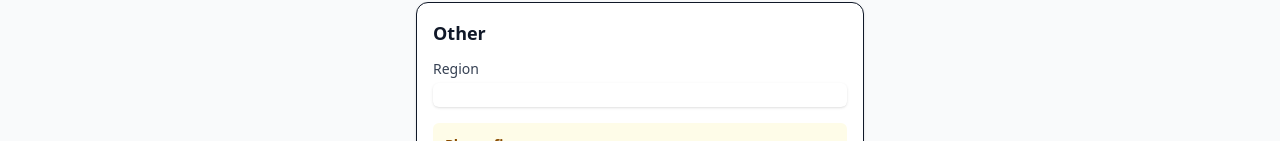
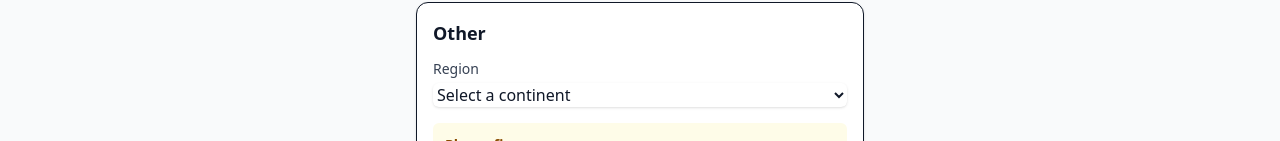
Before and after one commit to nas0404/TheLittleThings, a React (Vite) app in the folder frontend/: page /register in a window 1280 px wide. Shown: the part 659-800 px from the top of the page. Built offline with nearby package versions, Linux system fonts and the light colour scheme.

Commit message:
fix issues with registration page

```diff
--- a/frontend/src/api/http.ts
+++ b/frontend/src/api/http.ts
@@ -22,7 +22,7 @@ export async function http<T>(path: string, init?: RequestInit): Promise<T> {
     ...(token ? { Authorization: `Bearer ${token}` } : {}), //This is being used in postman for testing
   };
   // Make the fetch call to the API
-  const res = await fetch(path.startsWith("/api") ? path : `/api${path}`, {
+  const res = await fetch(path.startsWith("/api") ? `http://localhost:8080${path}` : `http://localhost:8080/api${path}`, {
     ...init,
     headers,
   });
@@ -36,5 +36,16 @@ export async function http<T>(path: string, init?: RequestInit): Promise<T> {
     const message = details?.message || text || res.statusText;
     throw new ApiError(res.status, message, details);
   }
-  return text ? (JSON.parse(text) as T) : (undefined as T);
+
+  // For successful responses, only parse as JSON if there's content and it looks like JSON
+  if (!text) {
+    return undefined as T;
+  }
+
+  try {
+    return JSON.parse(text) as T;
+  } catch {
+    // If JSON parsing fails, return the text as is (for plain text responses)
+    return text as T;
+  }
 }
--- a/frontend/src/pages/Register.tsx
+++ b/frontend/src/pages/Register.tsx
@@ -1,5 +1,4 @@
 import { useMemo, useState } from "react";
-import { useNavigate } from "react-router-dom";
 import Button from "../components/buttons/Button";
 import { UserAPI } from "../api/users";
 import { ApiError } from "../api/http";
@@ -27,7 +26,6 @@ const calcAge = (isoDate: string) => {
 };
 
 export default function Register() {
-  const navigate = useNavigate();
   const [form, setForm] = useState<RegisterForm>({
     username: "",
     email: "",
@@ -67,12 +65,18 @@ export default function Register() {
       const data = await UserAPI.register({
         username: form.username,
         email: form.email,
-        password: form.password
+        password: form.password,
+        firstName: form.firstName,
+        lastName: form.lastName,
+        dob: form.dob,
+        gender: form.gender,
+        region: form.region
       });
 
       localStorage.setItem('token', data.token);
-      localStorage.setItem('username', data.user.username);
-      navigate("/home");
+      localStorage.setItem('username', data.username);
+      // Navigate to home and refresh the page
+      window.location.href = "/home";
     } catch (error) {
       if (error instanceof ApiError) {
         setServerError(error.message || 'Registration failed');
@@ -162,11 +166,20 @@ export default function Register() {
           <div className="rounded-xl border bg-white p-4 shadow-sm">
             <h3 className="text-lg font-semibold mb-3">Other</h3>
             <Field label="Region" id="region">
-              <input
-                id="region" name="region" type="text" required
+              <select
+                id="region" name="region" required
                 className="mt-1 w-full rounded-md border-gray-300 shadow-sm focus:border-blue-500 focus:ring-blue-500"
                 value={form.region} onChange={onChange}
-              />
+              >
+                <option value="">Select a continent</option>
+                <option value="Africa">Africa</option>
+                <option value="Antarctica">Antarctica</option>
+                <option value="Asia">Asia</option>
+                <option value="Europe">Europe</option>
+                <option value="North America">North America</option>
+                <option value="Oceania">Oceania</option>
+                <option value="South America">South America</option>
+              </select>
             </Field>
 
             <div className="mt-4">
--- a/frontend/src/pages/SignIn.tsx
+++ b/frontend/src/pages/SignIn.tsx
@@ -1,13 +1,11 @@
 import { useState } from 'react';
-import { useNavigate } from 'react-router-dom';
 import Button from '../components/buttons/Button';
 import { UserAPI } from '../api/users';
 import { ApiError } from '../api/http';
 
 export default function SignIn() {
-	const [form, setForm] = useState({ username: '', password: '' });
+	const [form, setForm] = useState({ usernameOrEmail: '', password: '' });
 	const [error, setError] = useState<string | null>(null);
-	const navigate = useNavigate();
 
 	const onChange = (e: React.ChangeEvent<HTMLInputElement>) => {
 		setForm({ ...form, [e.target.name]: e.target.value });
@@ -20,8 +18,9 @@ export default function SignIn() {
 		try {
 			const data = await UserAPI.login(form);
 			localStorage.setItem('token', data.token);
-			localStorage.setItem('username', data.user.username);
-			navigate('/home');
+			localStorage.setItem('username', data.username);
+			// Navigate to home and refresh the page
+			window.location.href = '/home';
 		} catch (err) {
 			if (err instanceof ApiError) {
 				setError(err.message || 'Login failed');
@@ -36,8 +35,8 @@ export default function SignIn() {
 			<h1 className="text-2xl font-bold mb-4">Sign In</h1>
 			<form onSubmit={submit} className="space-y-3">
 				<div>
-					<label className="block text-sm font-medium">Username</label>
-					<input name="username" value={form.username} onChange={onChange}
+					<label className="block text-sm font-medium">Username or Email</label>
+					<input name="usernameOrEmail" value={form.usernameOrEmail} onChange={onChange}
 						className="mt-1 w-full rounded-md border px-3 py-2" />
 				</div>
 				<div>
```
